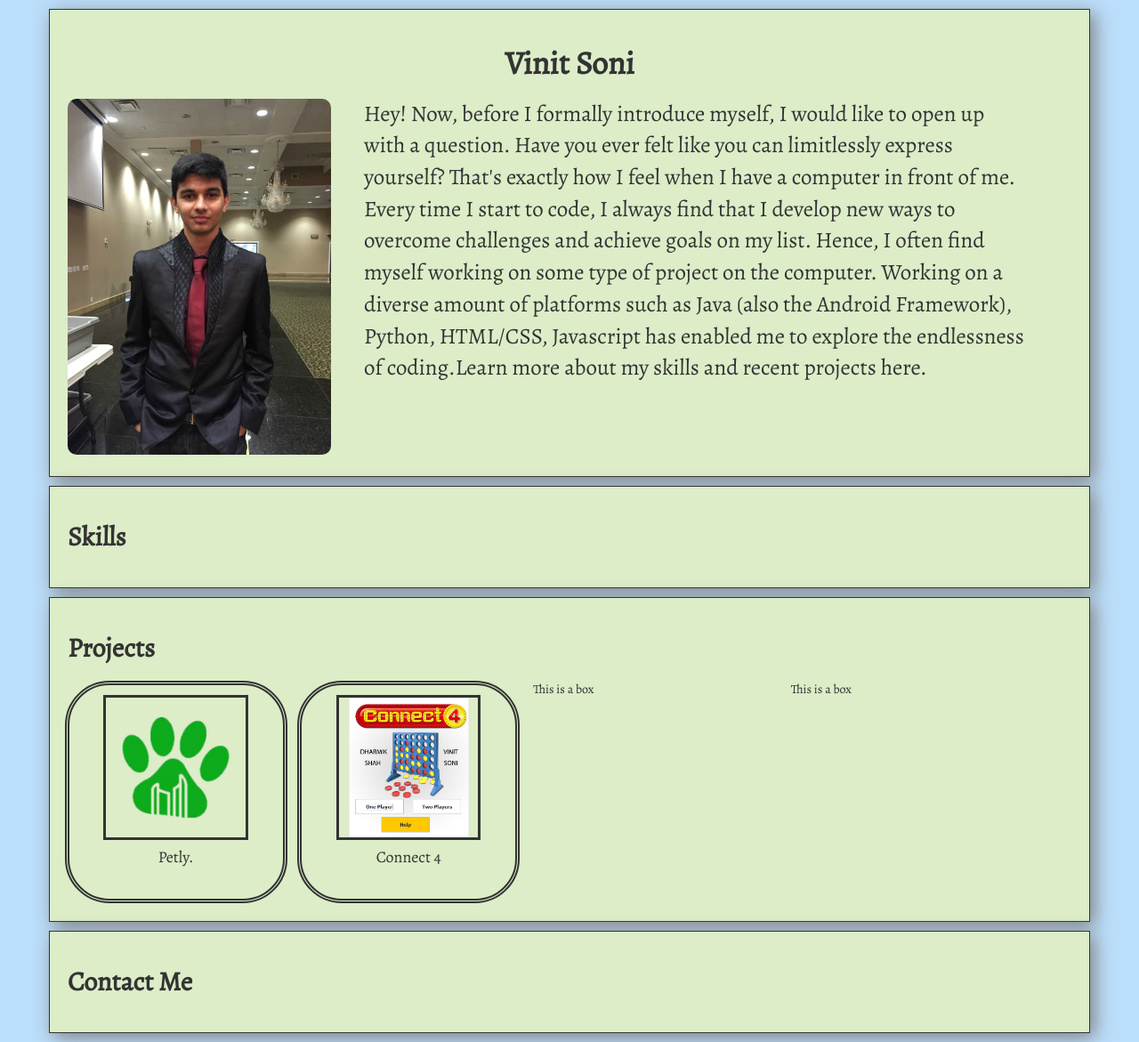
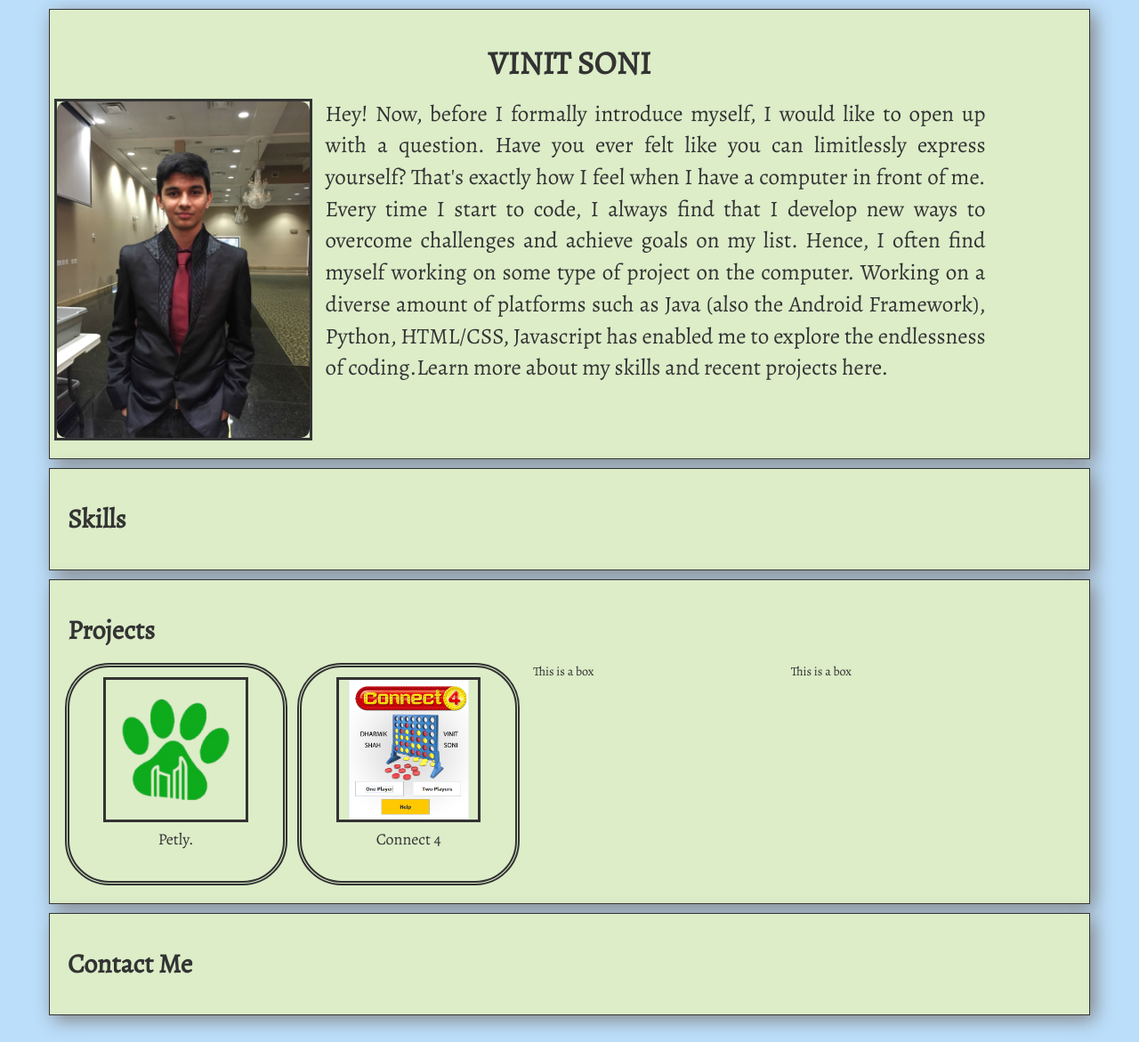
Before and after one commit to cybervinit/cybervinit.github.io, a Jekyll site: the page index.html, which Jekyll copies as it is, in a window 1280 px wide. Shown: the whole page at 89% size. Built offline with Jekyll 4.4.1, drawn with Linux system fonts in a browser that asks for light colours.

Commit message:
Update Webpage (Responsivity)

```diff
--- a/index.html
+++ b/index.html
@@ -33,18 +33,20 @@
         }
         .displayImgContainer {
             padding: 0px;
-            width: 303px;
-            height: 404px;
-            margin-left: 15px;
-            margin-right: 15px;
+            margin-left: auto;
+            margin-right: auto;
+            border-style: solid;
         }
         .displayImage {
             padding: 0px;
+            width: 100%;
+            height: 100%;
             max-width: 296px;
             max-height: 400px;
-            width: 100%;
-            height: 100%;
             border-radius: 10px;
+            display: block;
+            margin-left: auto;
+            margin-right: auto;
         }
 
         .row {
@@ -85,58 +87,16 @@
             text-align: center;
         }
 
-        /* Large desktops and laptops */
-        @media (min-width: 1200px) {
 
-        }
-
-        /* Landscape tablets and medium desktops */
-        @media (min-width: 992px) and (max-width: 1199px) {
-            DIV.displayImgContainer {
-                width: 25%;
-                height: auto;
-            }
-            P.col-sm-8.introParagraph {
-                width: all;
-                font-size: 20px;
-            }
-        }
-
-        /* Portrait tablets and small desktops */
-        @media (min-width: 768px) and (max-width: 991px) {
-            DIV.displayImgContainer {
-                width: 25%;
-                height: auto;
-            }
-            P.col-sm-8.introParagraph {
-                font-size: 18px;
-                width: all;
-
-            }
-        }
-
-        /* Landscape phones and portrait tablets */
-        @media (max-width: 767px) {
-            P.col-sm-8.introParagraph {
-                width: 100%;
-            }
-        }
-
-        /* Portrait phones and smaller */
-        @media (max-width: 480px) {
-            P.col-sm-8.introParagraph {
-                width: 100%;
-            }
-        }
     </style>
 </head>
 
 <body>
     <div class="sectionBox container">
-        <h1 class="boxTitle">Vinit Soni</h1>
+        <h1 class="boxTitle text-uppercase">Vinit Soni</h1>
         <div class="row intro">
-            <div class="col-sm-3 displayImgContainer"><img src="images/display_picture_rr.jpg" class="displayImage" alt="A Display Picture of Vinit Soni"></div>
-            <p class="col-sm-8 introParagraph">Hey! Now, before I formally introduce myself, I would like to open up with a question. Have you ever felt like you can limitlessly express yourself? That's exactly how I feel when I have a computer in front of me. Every time I start to code, I always find that I develop new ways to overcome challenges and achieve goals on my list. Hence, I often find myself working on some type of project on the computer. Working on a diverse amount of platforms such as Java (also the Android Framework), Python, HTML/CSS, Javascript has enabled me to explore the endlessness of coding.Learn more about my skills and recent projects here.</p>
+            <div class="col-lg-3 col-md-3 col-sm-12 col-xs-12 displayImgContainer"><img src="images/display_picture_rr.jpg" class="displayImage" alt="A Display Picture of Vinit Soni"></div>
+            <p class="col-lg-8 col-md-8 col-sm-12 col-xs-12 introParagraph text-justify">Hey! Now, before I formally introduce myself, I would like to open up with a question. Have you ever felt like you can limitlessly express yourself? That's exactly how I feel when I have a computer in front of me. Every time I start to code, I always find that I develop new ways to overcome challenges and achieve goals on my list. Hence, I often find myself working on some type of project on the computer. Working on a diverse amount of platforms such as Java (also the Android Framework), Python, HTML/CSS, Javascript has enabled me to explore the endlessness of coding.Learn more about my skills and recent projects here.</p>
         </div>
     </div>
 
```
